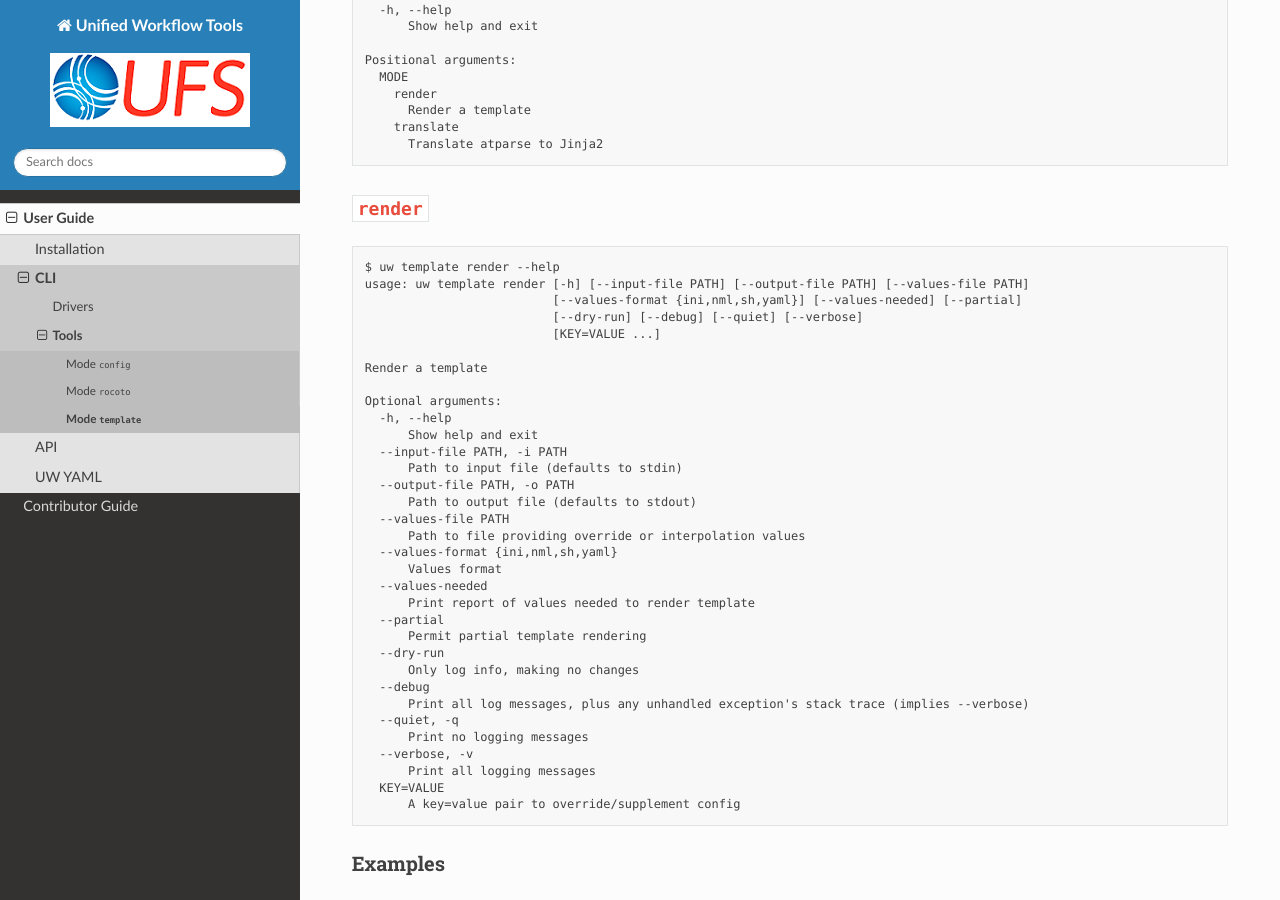
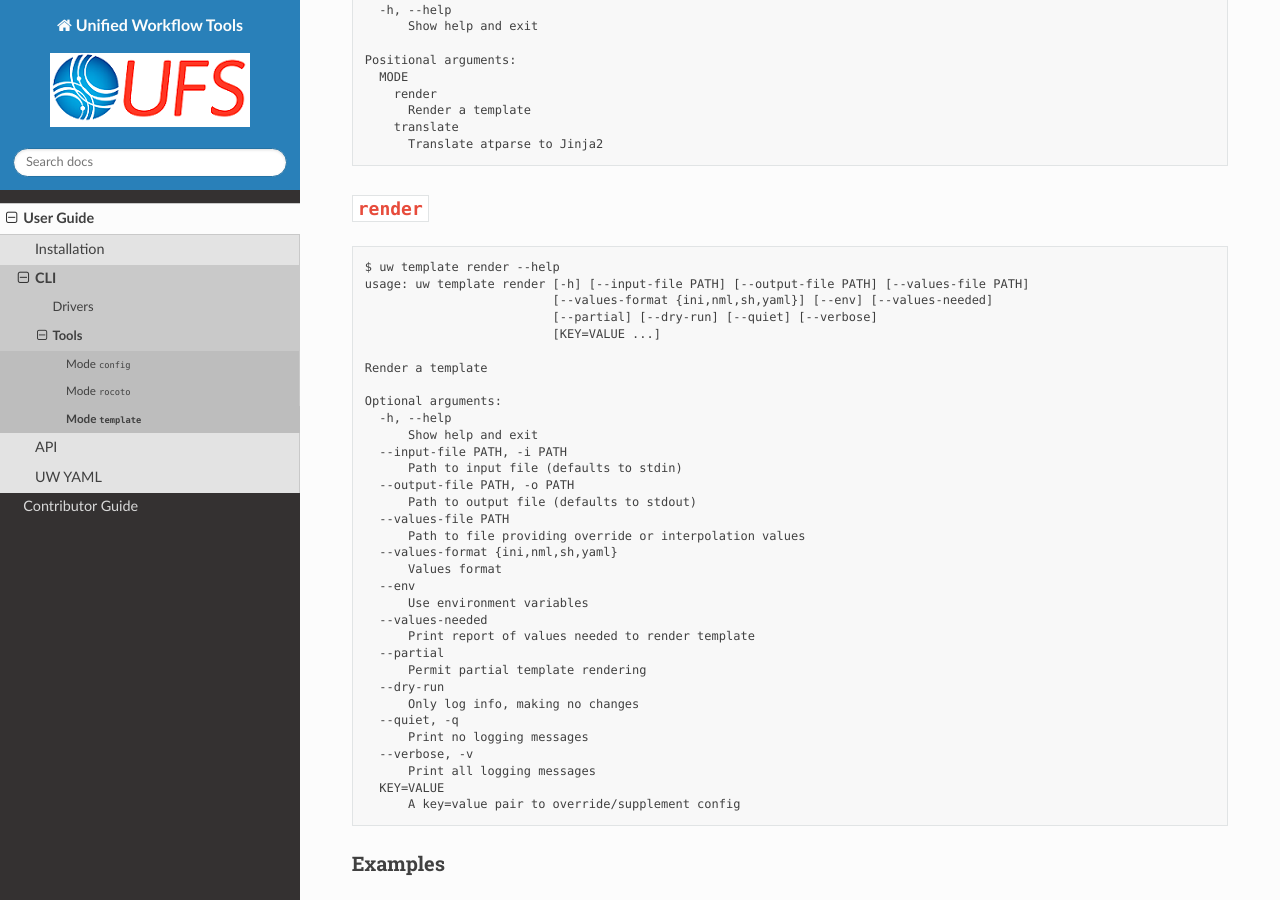
Before and after one commit to ufs-community/uwtools, a Sphinx documentation site: the page built from docs/sections/user_guide/cli/tools/mode_template.rst, in a window 1280 px wide and 900 px high, scrolled down 326 px. Built offline with Sphinx 7.4.7 and the Read the Docs theme 2.0.0, drawn with Linux system fonts in a browser that asks for light colours; the version number could not be read and is left out.

```diff
--- a/docs/sections/user_guide/cli/tools/mode_template.rst
+++ b/docs/sections/user_guide/cli/tools/mode_template.rst
@@ -30,8 +30,8 @@
 
    $ uw template render --help
    usage: uw template render [-h] [--input-file PATH] [--output-file PATH] [--values-file PATH]
-                             [--values-format {ini,nml,sh,yaml}] [--values-needed] [--partial]
-                             [--dry-run] [--debug] [--quiet] [--verbose]
+                             [--values-format {ini,nml,sh,yaml}] [--env] [--values-needed]
+                             [--partial] [--dry-run] [--quiet] [--verbose]
                              [KEY=VALUE ...]
 
    Render a template
@@ -47,14 +47,14 @@
          Path to file providing override or interpolation values
      --values-format {ini,nml,sh,yaml}
          Values format
+     --env
+         Use environment variables
      --values-needed
          Print report of values needed to render template
      --partial
          Permit partial template rendering
      --dry-run
          Only log info, making no changes
-     --debug
-         Print all log messages, plus any unhandled exception's stack trace (implies --verbose)
      --quiet, -q
          Print no logging messages
      --verbose, -v
```
Also changed, not shown: 2 other files.
